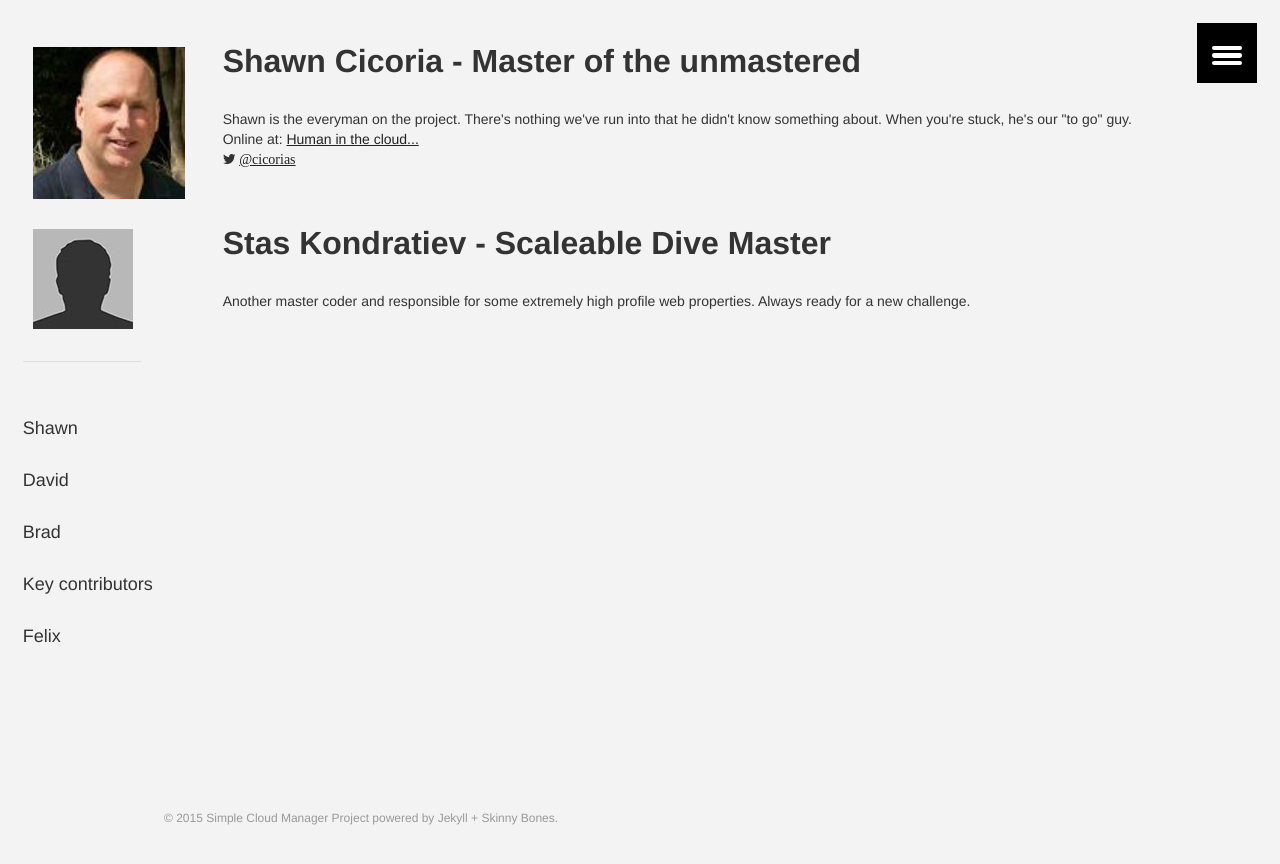
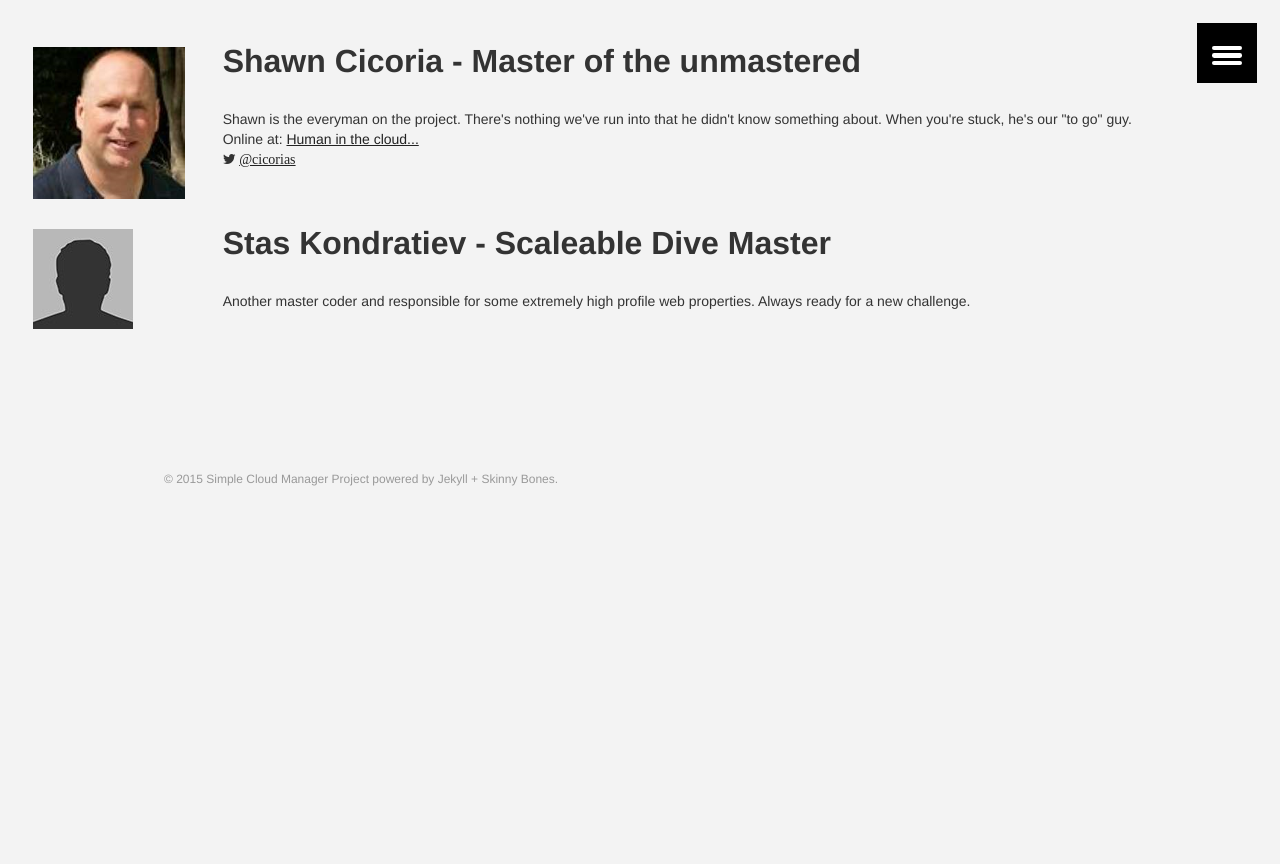
Before and after one commit to brentstineman/SimpleCloudManagerProject.github.io, a Jekyll site: the page built from contactus.md, in a window 1280 px wide and 900 px high, scrolled down 1176 px. Shown: the top 864 px of the window. Built offline with Jekyll 4.4.1, drawn with Linux system fonts in a browser that asks for light colours; after the commit the page ends 1737 px from its top, so only the background shows below that.

Commit message:
contact page - fixed list of names at end

```diff
--- a/contactus.md
+++ b/contactus.md
@@ -26,16 +26,3 @@ Like all open source projects, this is the effort of a team of folks that are do
 {% for member in site.data.teamroster %}
 {% include bio-template.html %}
 {% endfor %}
-
-
-----------
-
-Shawn
-
-David
-
-Brad
-
-Key contributors
-
-Felix
```
